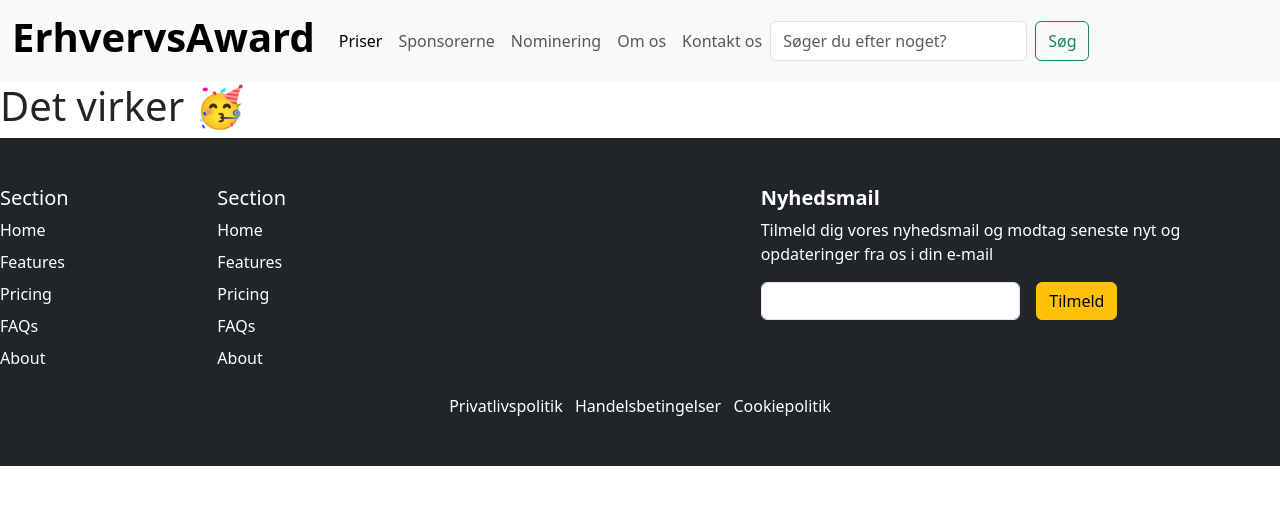
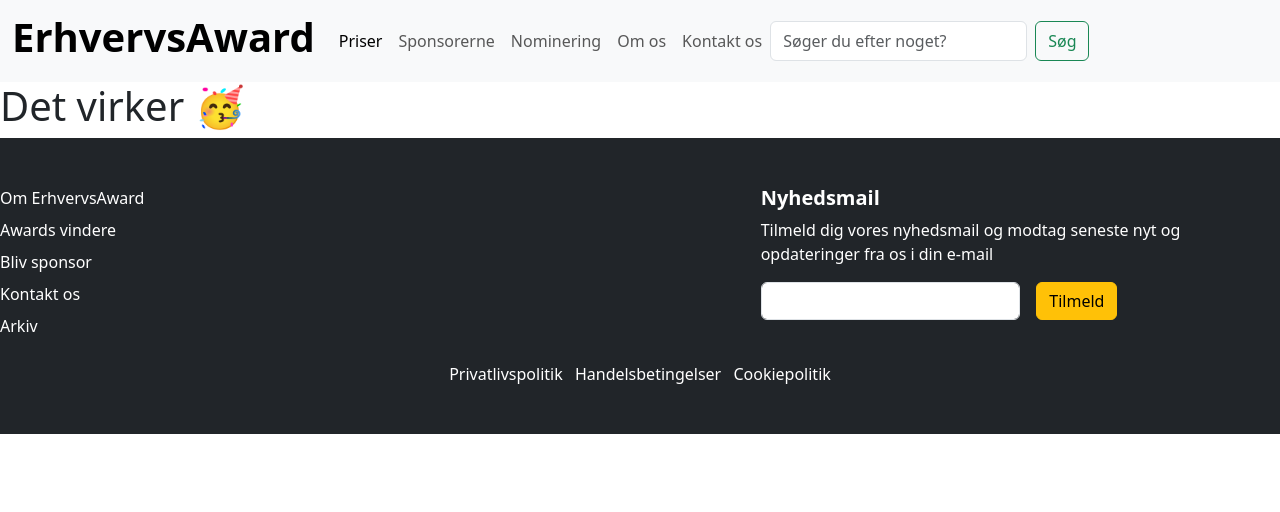
Before and after one commit to Minie08/ErhvervsAward, a PHP site: page /index.php in a window 1280 px wide. Shown: the top 512 px of the page. Run offline with PHP 8.4, Linux system fonts and the light colour scheme; style sheets or scripts are compiled from the project's sources.

Commit message:
footer opdatering

```diff
--- a/includes/footer.php
+++ b/includes/footer.php
@@ -2,28 +2,26 @@
         <div class="footer-container">
                 <div class="row">
                     <div class="col-6 col-md-2 mb-3">
-                        <h5>Section</h5>
                         <ul class="nav flex-column">
-                            <li class="nav-item mb-2"><a href="#" class="p-0 text-white">Home</a></li>
-                            <li class="nav-item mb-2"><a href="#" class="p-0 text-white">Features</a></li>
-                            <li class="nav-item mb-2"><a href="#" class="p-0 text-white">Pricing</a></li>
-                            <li class="nav-item mb-2"><a href="#" class="p-0 text-white">FAQs</a></li>
-                            <li class="nav-item mb-2"><a href="#" class="p-0 text-white">About</a></li>
+                            <li class="nav-item mb-2"><a href="#" class="p-0 text-white">Om ErhvervsAward</a></li>
+                            <li class="nav-item mb-2"><a href="#" class="p-0 text-white">Awards vindere</a></li>
+                            <li class="nav-item mb-2"><a href="#" class="p-0 text-white">Bliv sponsor</a></li>
+                            <li class="nav-item mb-2"><a href="/kontakt-os.php" class="p-0 text-white">Kontakt os</a></li>
+                            <li class="nav-item mb-2"><a href="/arkiv.php" class="p-0 text-white">Arkiv</a></li>
                         </ul>
                     </div>
 
                     <div class="col-6 col-md-2 mb-3">
-                        <h5>Section</h5>
                         <ul class="nav flex-column">
-                            <li class="nav-item mb-2"><a href="#" class="p-0 text-white">Home</a></li>
-                            <li class="nav-item mb-2"><a href="#" class="p-0 text-white">Features</a></li>
-                            <li class="nav-item mb-2"><a href="#" class="p-0 text-white">Pricing</a></li>
-                            <li class="nav-item mb-2"><a href="#" class="p-0 text-white">FAQs</a></li>
-                            <li class="nav-item mb-2"><a href="#" class="p-0 text-white">About</a></li>
+                            <li class="nav-item mb-2"><a href="#" class="p-0 text-white"></a></li>
+                            <li class="nav-item mb-2"><a href="#" class="p-0 text-white"></a></li>
+                            <li class="nav-item mb-2"><a href="#" class="p-0 text-white"></a></li>
+                            <li class="nav-item mb-2"><a href="#" class="p-0 text-white"></a></li>
+                            <li class="nav-item mb-2"><a href="#" class="p-0 text-white"></a></li>
                         </ul>
                     </div>
 
-                    <div class="col- col-md-2 mb-3">
+                    <div class="col-6 col-md-2 mb-3">
                     </div>
 
                     <div class="col-md-5 offset-md-1 mb-3">
```
